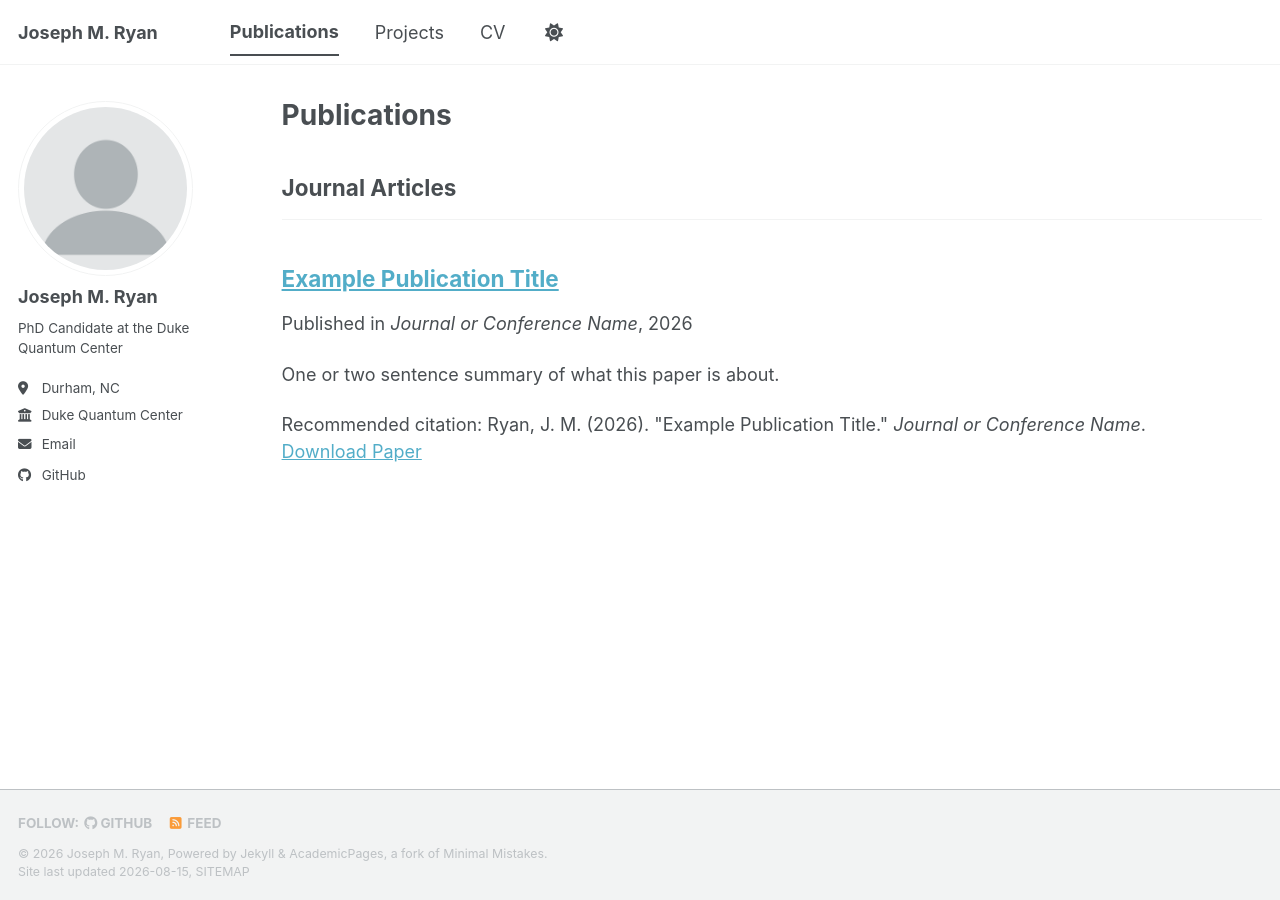
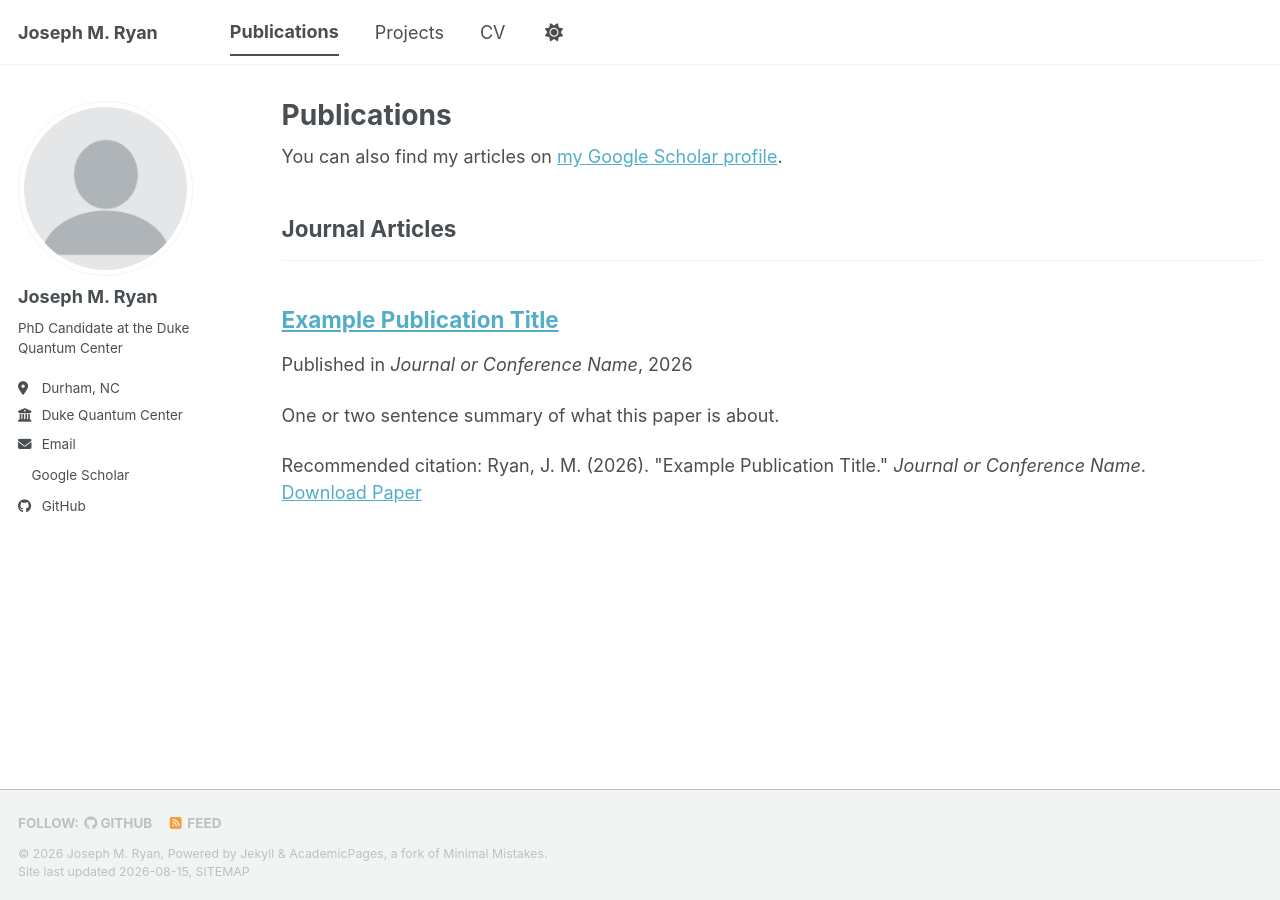
Before and after one commit to joseph-ryan-quantum/joseph-ryan-quantum.github.io, a Jekyll site: the page built from _pages/publications.html, in a window 1280 px wide. Built offline with Jekyll 4.4.1, drawn with Linux system fonts in a browser that asks for light colours; a style sheet for code colours, icons or effects is not loaded; part of the change alters nothing that is shown.

Commit message:
Add Google Scholar profile link

```diff
--- a/_config.yml
+++ b/_config.yml
@@ -35,7 +35,7 @@ author:
   # Academic websites
   academia         : # URL
   arxiv            : # URL - Update with the correct link to your profile
-  googlescholar    : # URL - Update with the correct link to your profile
+  googlescholar    : "https://scholar.google.com/citations?user=ZuAt-UwAAAAJ&hl=en"
   inspire-hep      : # URL
   impactstory      : # URL
   orcid            : # URL - Update with the correct link to your profile
```
